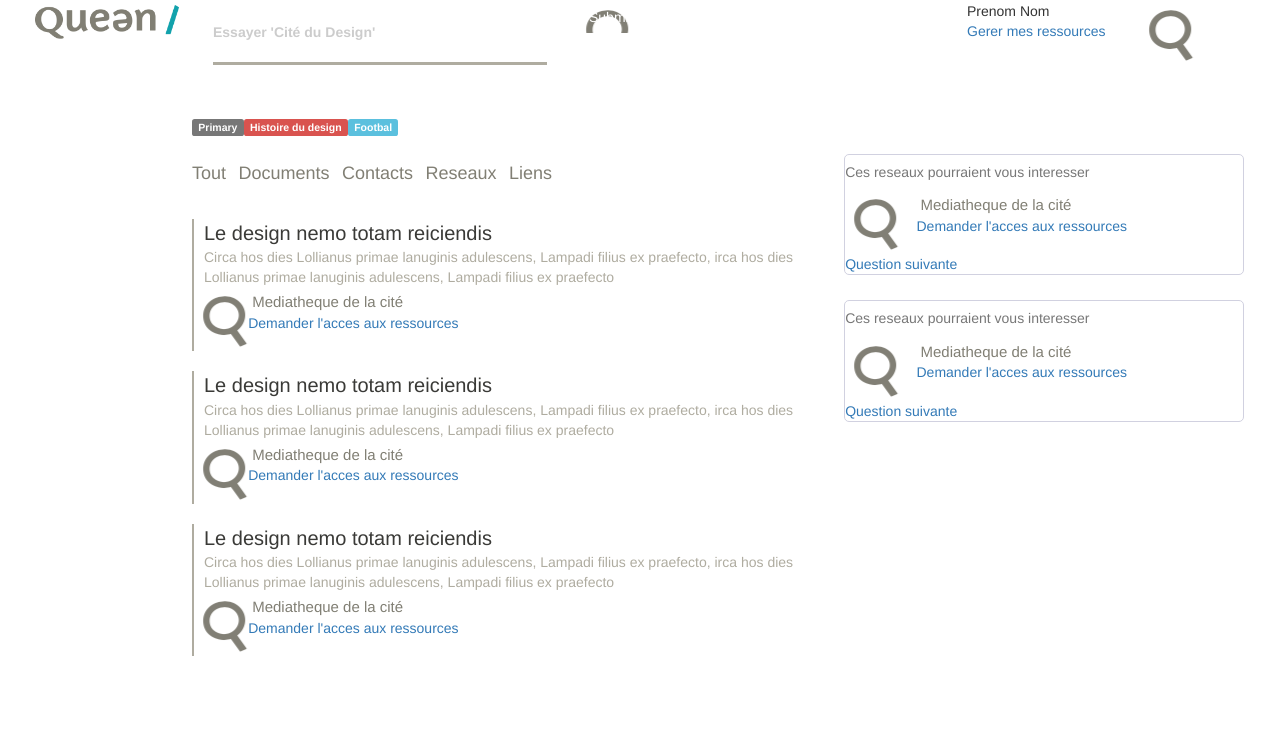
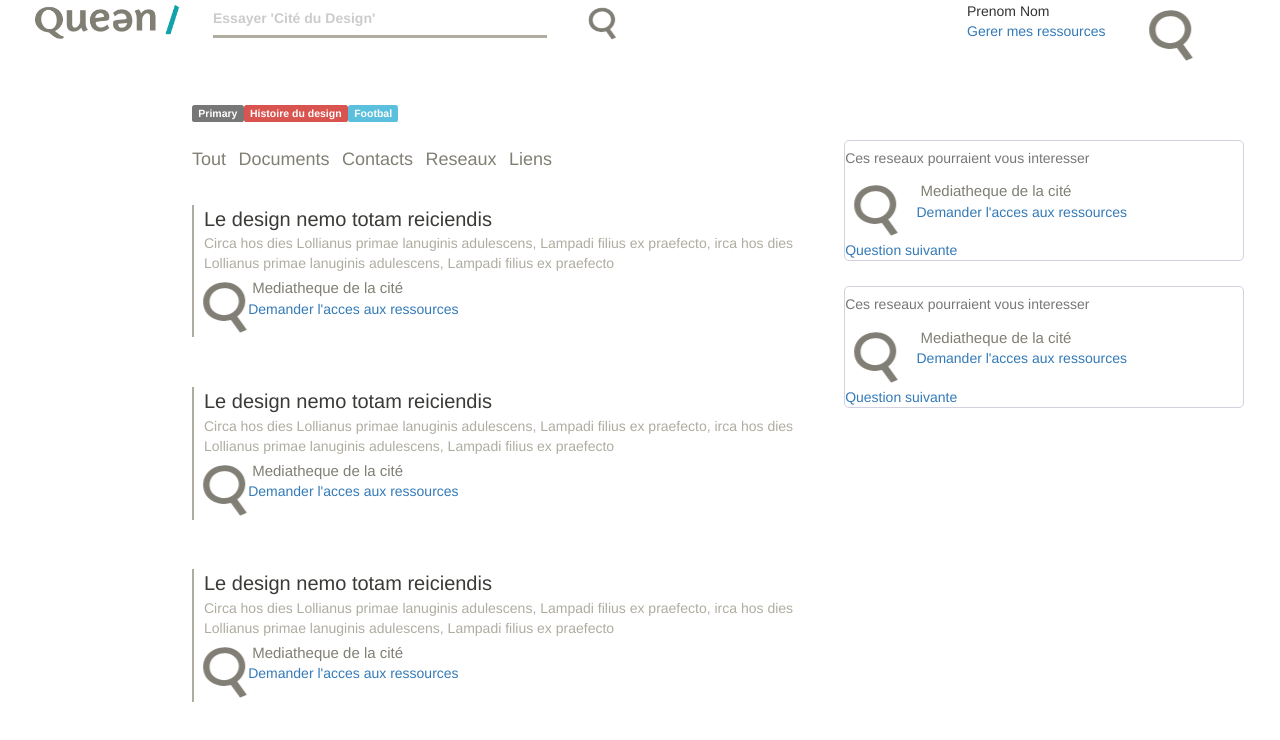
Before and after one commit to tbeaurain/XtoX, an Angular app: page /result in a window 1280 px wide. Shown: the top 740 px of the page. Built offline with nearby package versions, Linux system fonts and the light colour scheme.

Commit message:
petit modif css

```diff
--- a/src/app/home/home.component.css
+++ b/src/app/home/home.component.css
@@ -1,9 +1,8 @@
 .container{
-    width:100%;
     height:90%;
     text-align: center;
     display: flex;
     flex-direction: column;
     justify-content: center;
-    margin-left: 15%
+    margin-left: 20%;
 }
--- a/src/app/profil/profil.component.html
+++ b/src/app/profil/profil.component.html
@@ -1,7 +1,5 @@
 <app-nav-bar></app-nav-bar>
 <div class="page">
-
-
 
 <div class="row">
     <div class="col-md-7">
--- a/src/app/result/result.component.css
+++ b/src/app/result/result.component.css
@@ -2,7 +2,7 @@
     border-left-style: solid;
     border-color: #AFACA0;
     border-width: 2px;
-    margin-bottom: 20px
+    margin-bottom: 8%
 }
 
 .result nav{
--- a/src/app/search-bar/search-bar.component.css
+++ b/src/app/search-bar/search-bar.component.css
@@ -9,7 +9,7 @@
     height:auto;
     border-bottom: 3px solid #AFACA0;
     color: #CCCCCC;
-    height:8%;
+
     width:100%px;
 }
 
@@ -17,9 +17,14 @@
     border-style: none
 }
 
-#bouttoum{
-    background-image:url("../../assets/img/loupe.png");
-    border: none;
+.loupe{
+    background-color: transparent;
+    border-style: none;
+    padding-right: 10%
 
-    cursor: pointer;
 }
+
+.ima{
+    width: 40px;
+	height: 40px;
+}
--- a/src/app/search-bar/search-bar.component.html
+++ b/src/app/search-bar/search-bar.component.html
@@ -7,7 +7,11 @@
       <input type="text" class="form-control" id="searchBar" value="Essayer 'Cité du Design'" >
     </div>
     <div class="col-md-1 mb-1">
-      <button type="submit" class="btn btn-primary mb-2" id= "bouttoum" routerLink="/result">Submit</button>
-</div>
+
+      <button type=submit routerLink="/result" class="loupe">
+        <img src="../../assets/img/loupe.png" class="ima">
+      </button>
+
+    </div>
   </div>
 </form>
```
